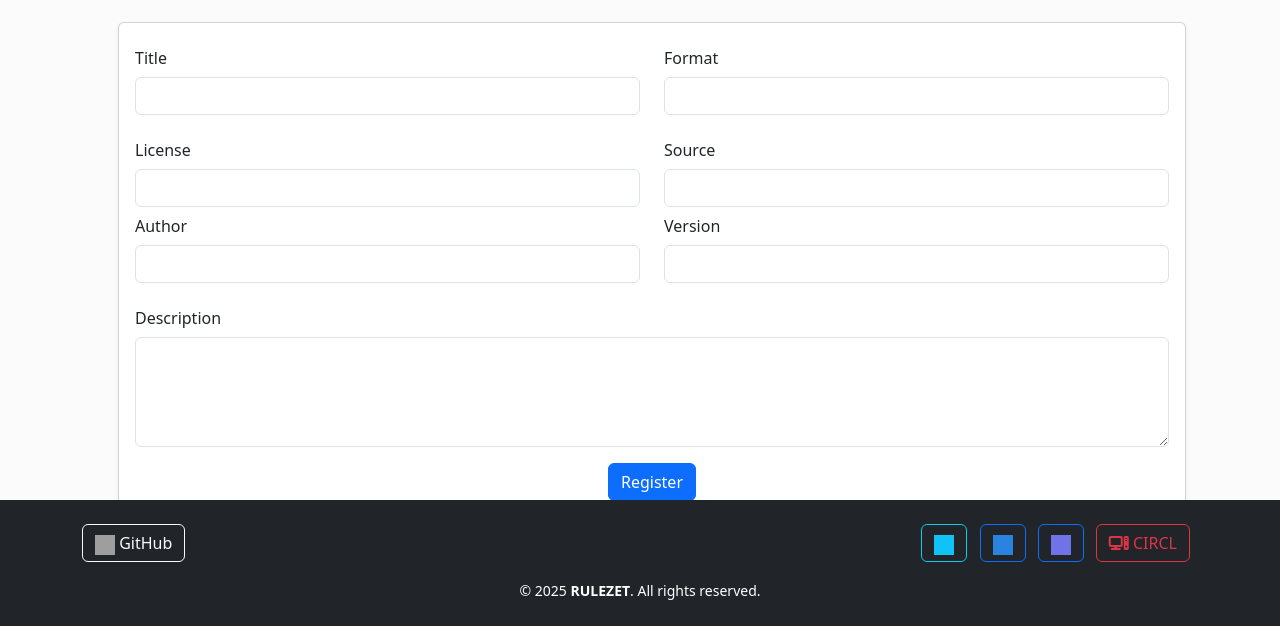
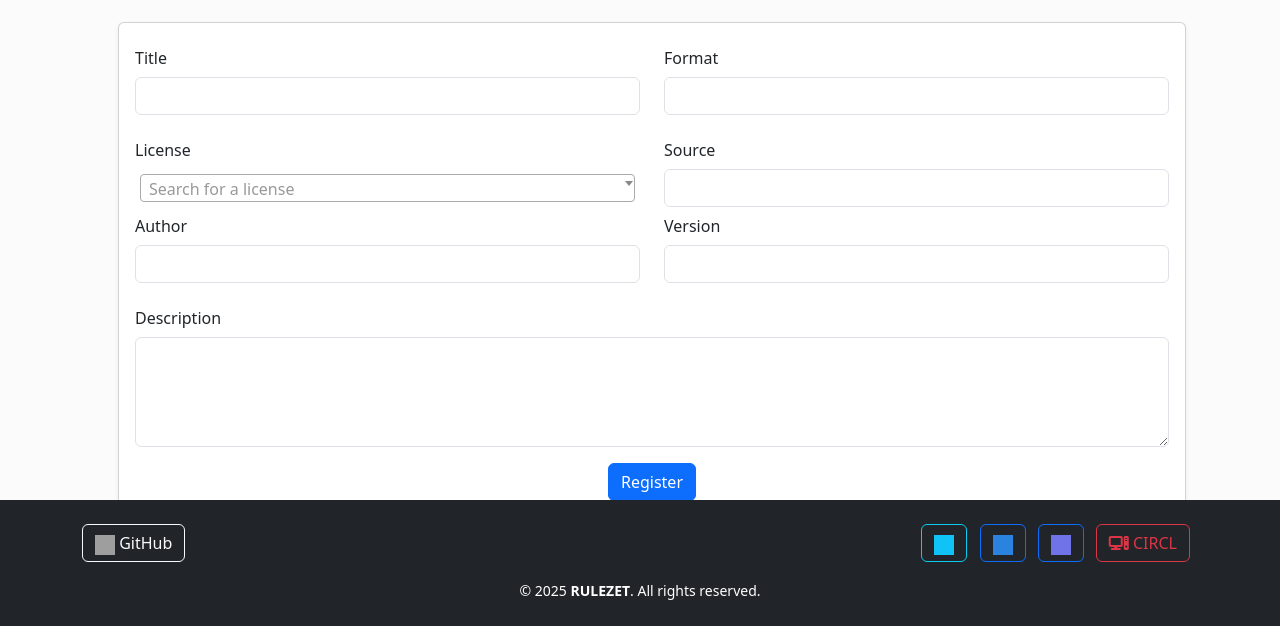
Before and after one commit to ngsoti/rulezet-core, a Flask app: page /rule/ in a window 1280 px wide. Shown: the part 174-800 px from the top of the page. Run offline with Flask 3, Linux system fonts and the light colour scheme; some libraries are stand-ins or nearby versions; grey boxes are pictures that could not be loaded.

Commit message:
add: [select field to licences] use the licences.txt to complet the select in to the form

```diff
--- a/app/rule/rule.py
+++ b/app/rule/rule.py
@@ -12,11 +12,22 @@ rule_blueprint = Blueprint(
 )
 
 
-@rule_blueprint.route("/" , methods=['GET', 'POST'])
+@rule_blueprint.route("/", methods=['GET', 'POST'])
 def rule():
     form = AddNewRuleForm()
+
+    licenses = []
+    with open("app/rule/licenses.txt", "r", encoding="utf-8") as f:
+        for line in f:
+            line = line.strip()
+            if line:
+                licenses.append(line)
+
+    form.license.choices = [(lic, lic) for lic in licenses]
+
     if form.validate_on_submit():
         form_dict = form_to_dict(form)
         RuleModel.add_rule_core(form_dict)
         flash('Rule added !', 'success')
+
     return render_template("rule/rule.html", form=form)
--- a/app/rule/rule_form.py
+++ b/app/rule/rule_form.py
@@ -1,7 +1,7 @@
 from flask import url_for, flash
 from flask_login import current_user
 from flask_wtf import FlaskForm
-from wtforms import  ValidationError
+from wtforms import  ValidationError, SelectField
 from wtforms.fields import (
     BooleanField,
     PasswordField,
@@ -10,7 +10,7 @@ from wtforms.fields import (
     TextAreaField,
     EmailField
 )
-from wtforms.validators import Email, InputRequired, Length
+from wtforms.validators import Email, InputRequired, DataRequired
 
 from ..db_class.db import Rule
 
@@ -18,7 +18,7 @@ class AddNewRuleForm(FlaskForm):
 
     format = StringField('Format', validators=[InputRequired()])
     title = StringField('Title', validators=[InputRequired()])
-    license = StringField('License', validators=[InputRequired()])
+    license = SelectField("License", choices=[], validators=[DataRequired()])
     description = TextAreaField('Description', validators=[InputRequired()])
     source = StringField('Source', validators=[InputRequired()])
     author = StringField('Author', validators=[InputRequired()])
--- a/app/templates/rule/rule.html
+++ b/app/templates/rule/rule.html
@@ -36,7 +36,7 @@
                     <div class="col-md-6">
                         <div class="form-group">
                             {{ form.license.label(class_="col-form-label") }}
-                            {{ form.license(class_="form-control") }}
+                            {{ form.license(class_="form-control", id="license-select") }}
                             {% if form.license.errors %}
                                 <div class="invalid-feedback d-block">
                                     {{ form.license.errors[0] | safe }}
@@ -105,16 +105,26 @@
 
 {% block script %}
 <script type="module">
-    const { createApp, ref} = Vue
-    import {message_list} from '/static/js/toaster.js'
+    // Import Vue and custom toaster messages
+    const { createApp, ref } = Vue;
+    import { message_list } from '/static/js/toaster.js';
+
+    // Initialize Vue app
     createApp({
         delimiters: ['[[', ']]'],
         setup() {
             return {
                 message_list,
-            }
+            };
         }
-    }).mount('#main-container')
+    }).mount('#main-container');
 
+    // Initialize Select2 on the license dropdown
+    $(document).ready(function() {
+        $('#license-select').select2({
+            placeholder: "Search for a license",
+            allowClear: true
+        });
+    });
 </script>
 {% endblock %}
```
Also changed, not shown: app/home.py (+0 -10 lines).
